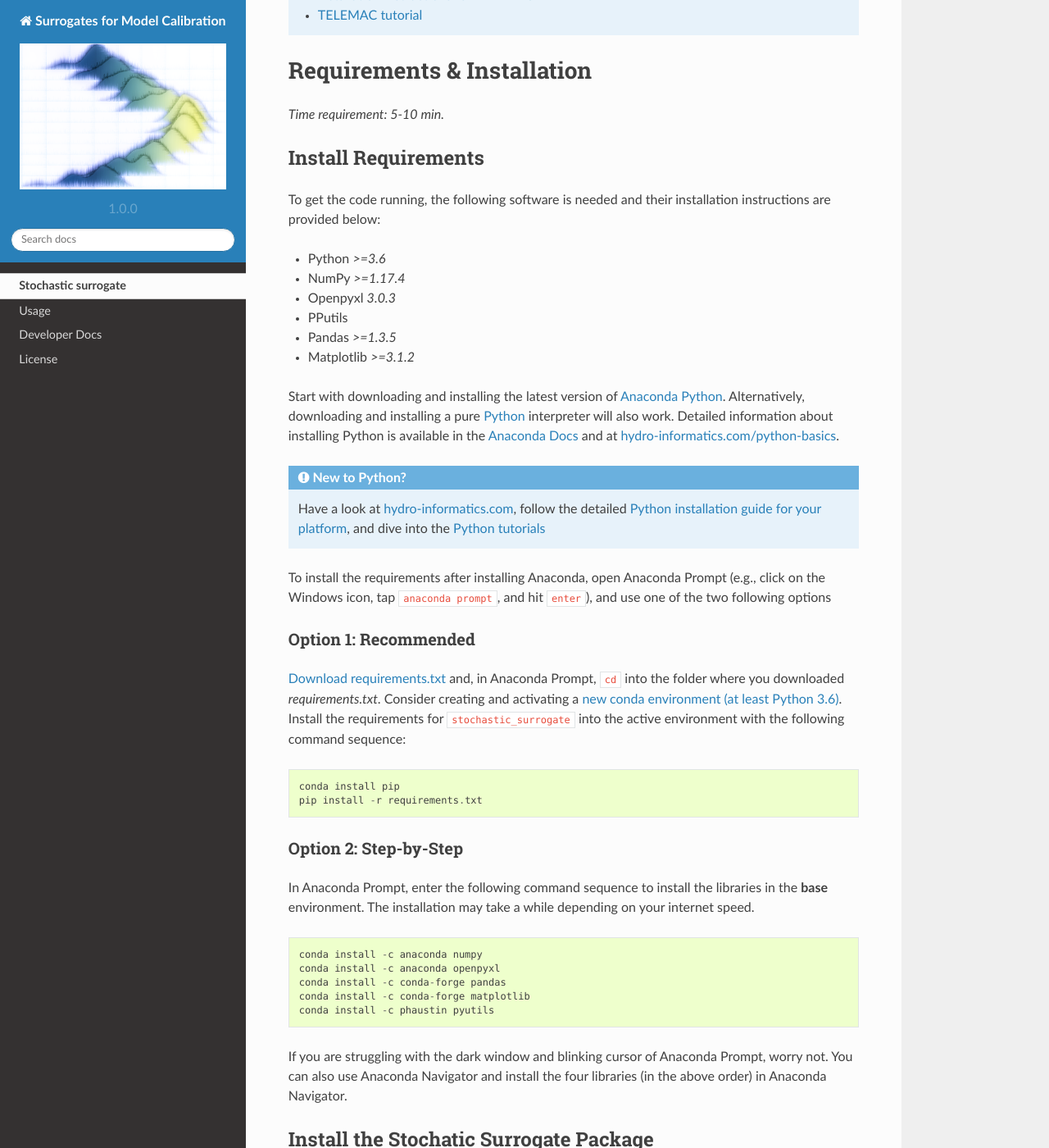
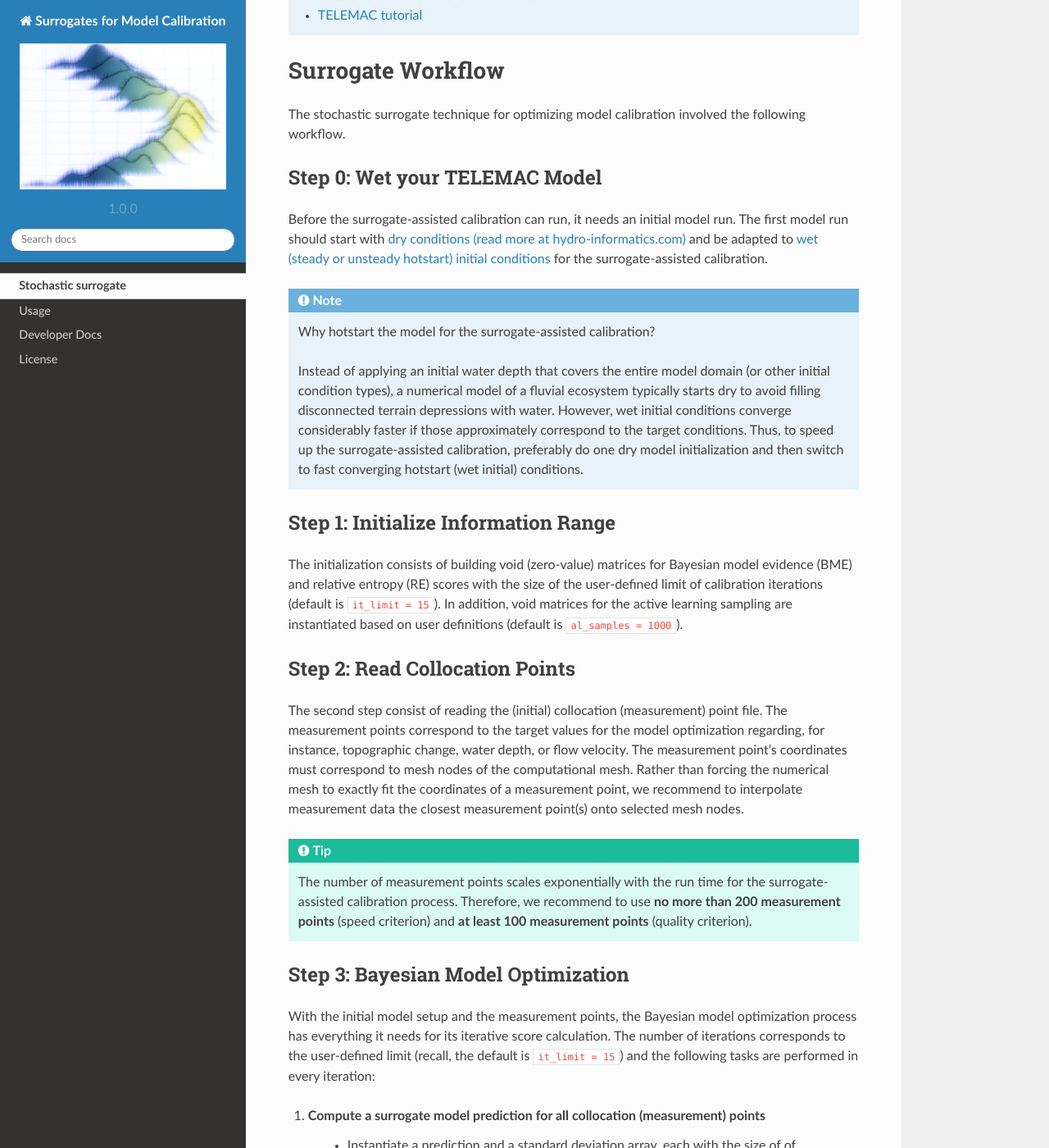
Before and after one commit to Ecohydraulics/hydrobayescal, a Sphinx documentation site: the page built from docs/index.rst, in a window 1280 px wide and 1400 px high, scrolled down 626 px. Shown: the whole window at 82% size. Built offline with Sphinx 7.4.7 and the Read the Docs theme 2.0.0, drawn with Linux system fonts in a browser that asks for light colours; some of the changed text lies outside the part shown.

Commit message:
wrapped up workflow

```diff
--- a/docs/index.rst
+++ b/docs/index.rst
@@ -21,6 +21,60 @@
     - `installation instructions for TELEMAC <https://hydro-informatics.com/get-started/install-telemac.html>`_
     - `TELEMAC tutorial <https://hydro-informatics.com/numerics/telemac.html>`_
 
+Surrogate Workflow
+==================
+
+The stochastic surrogate technique for optimizing model calibration involved the following workflow.
+
+Step 0: Wet your TELEMAC Model
+------------------------------
+
+Before the surrogate-assisted calibration can run, it needs an initial model run. The first model run should start with `dry conditions (read more at hydro-informatics.com) <https://hydro-informatics.com/numerics/telemac2d-steady.html>`_ and be adapted to `wet (steady or unsteady hotstart) initial conditions <https://hydro-informatics.com/numerics/telemac2d-unsteady.html#hotstart-initial-conditions>`_ for the surrogate-assisted calibration.
+
+.. note:: Why hotstart the model for the surrogate-assisted calibration?
+
+    Instead of applying an initial water depth that covers the entire model domain (or other initial condition types), a numerical model of a fluvial ecosystem typically starts dry to avoid filling disconnected terrain depressions with water. However, wet initial conditions converge considerably faster if those approximately correspond to the target conditions. Thus, to speed up the surrogate-assisted calibration, preferably do one dry model initialization and then switch to fast converging hotstart (wet initial) conditions.
+
+Step 1: Initialize Information Range
+------------------------------------
+
+The initialization consists of building void (zero-value) matrices for Bayesian model evidence (BME) and relative entropy (RE) scores with the size of the user-defined limit of calibration iterations (default is ``it_limit = 15``).
+In addition, void matrices for the active learning sampling are instantiated based on user definitions (default is ``al_samples = 1000``).
+
+Step 2: Read Collocation Points
+-------------------------------
+
+The second step consist of reading the (initial) collocation (measurement) point file. The measurement points correspond to the target values for the model optimization regarding, for instance, topographic change, water depth, or flow velocity. The measurement point's coordinates must correspond to mesh nodes of the computational mesh. Rather than forcing the numerical mesh to exactly fit the coordinates of a measurement point, we recommend to interpolate measurement data the closest measurement point(s) onto selected mesh nodes.
+
+.. tip::
+
+    The number of measurement points scales exponentially with the run time for the surrogate-assisted calibration process. Therefore, we recommend to use **no more than 200 measurement points** (speed criterion) and **at least 100 measurement points** (quality criterion).
+
+Step 3: Bayesian Model Optimization
+-----------------------------------
+
+With the initial model setup and the measurement points, the Bayesian model optimization process has everything it needs for its iterative score calculation. The number of iterations corresponds to the user-defined limit (recall, the default is ``it_limit = 15``) and the following tasks are performed in every iteration:
+
+1. Compute a surrogate model prediction for all collocation (measurement) points
+    * Instantiate a prediction and a standard deviation array, each with the size of of measurement points.
+    * Loop over the model predictions at the collocation points:
+        - Instantiate a `radial-basis function (RBF) kernel <https://scikit-learn.org/stable/modules/generated/sklearn.gaussian_process.kernels.RBF.html>`_ corresponding to the possible value ranges of the selected calibration parameters.
+        - Instantiate a `Gaussian process regressor <https://scikit-learn.org/stable/modules/generated/sklearn.gaussian_process.GaussianProcessRegressor.html?highlight=gaussianprocessregressor>`_ with the RBF kernel.
+        - Fit the Gaussian process regression model.
+        - Create parameter predictions with the Gaussian process regression (also known as `kriging <https://en.wikipedia.org/wiki/Kriging>`_ ) model, which represent the **surrogate predictions** (i.e., fill the previously instantiated prediction arrays).
+2. Calculate the error in the likelihood functions as :math:`{\varepsilon}^2=({\varepsilon}^2_{measured} + {\varepsilon}^2_{surrogate})`
+3. Calculate Bayesian model evidence (BME) and relative entropy (RE)
+4. Run Bayesian active learning (BAL) on the output space (**heavy computation load**):
+    * Use the indices of priors (i.e. collocation points) that have not been used in the previous steps.
+    * Instantiate an active learning output space as a function of a user-defined size (``mc_samples_al``), and the above-calculated surrogate prediction and standard deviation arrays (see item 1)
+    * Calculate Bayesian scores as a function of the user-defined strategy (BME or RE), the observations, and the active learning output space.
+5. Find the best performing calibration parameter values (maximum BME/RE scores) and set it as the new best parameter set for use with the deterministic (TELEMAC) model
+6. Run TELEMAC with the best best performing calibration parameter values.
+
+Step 4: Get Best Performing solution
+------------------------------------
+
+The last iteration step corresponds to the supposedly best solution. Consider trying more iteration steps, other calibration parameters, or other value ranges if the calibration results in physical non-sense combinations.
 
 Requirements \& Installation
 ============================
```
Also changed, not shown: 2 other files.
